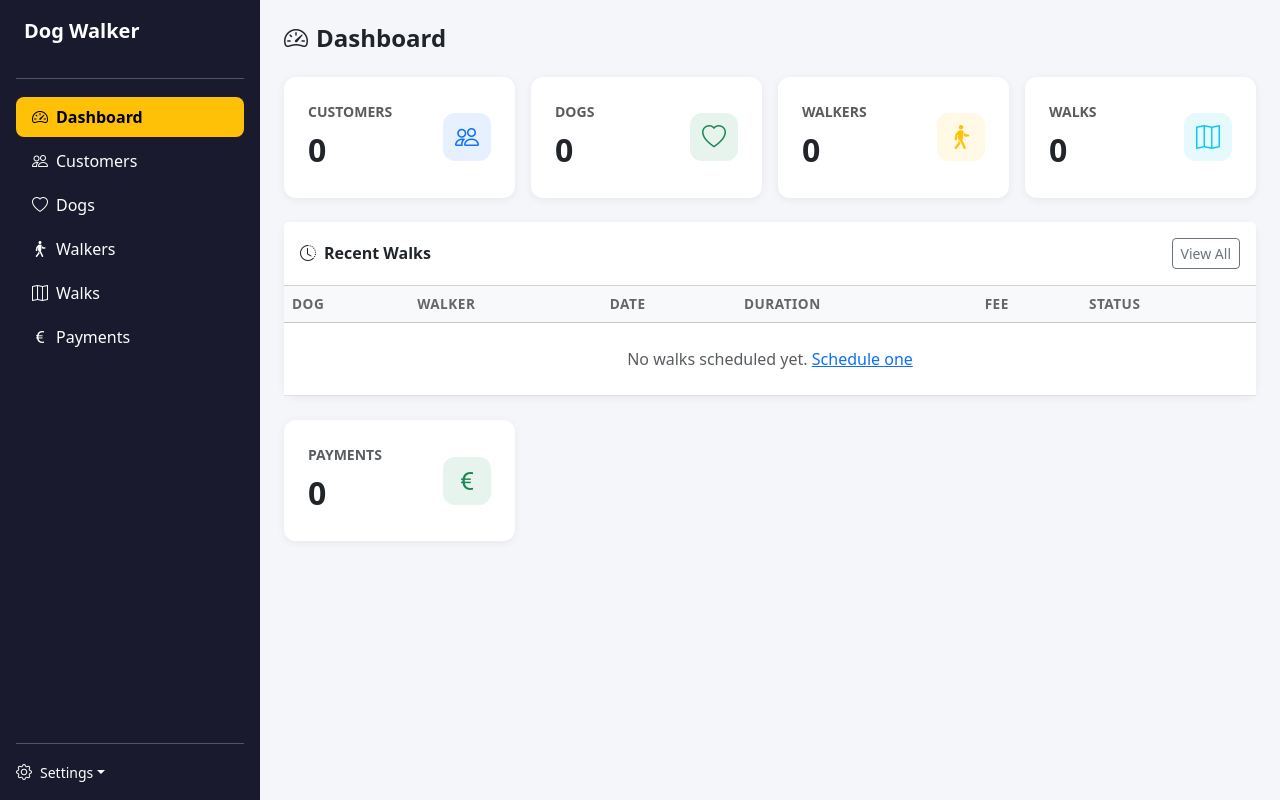
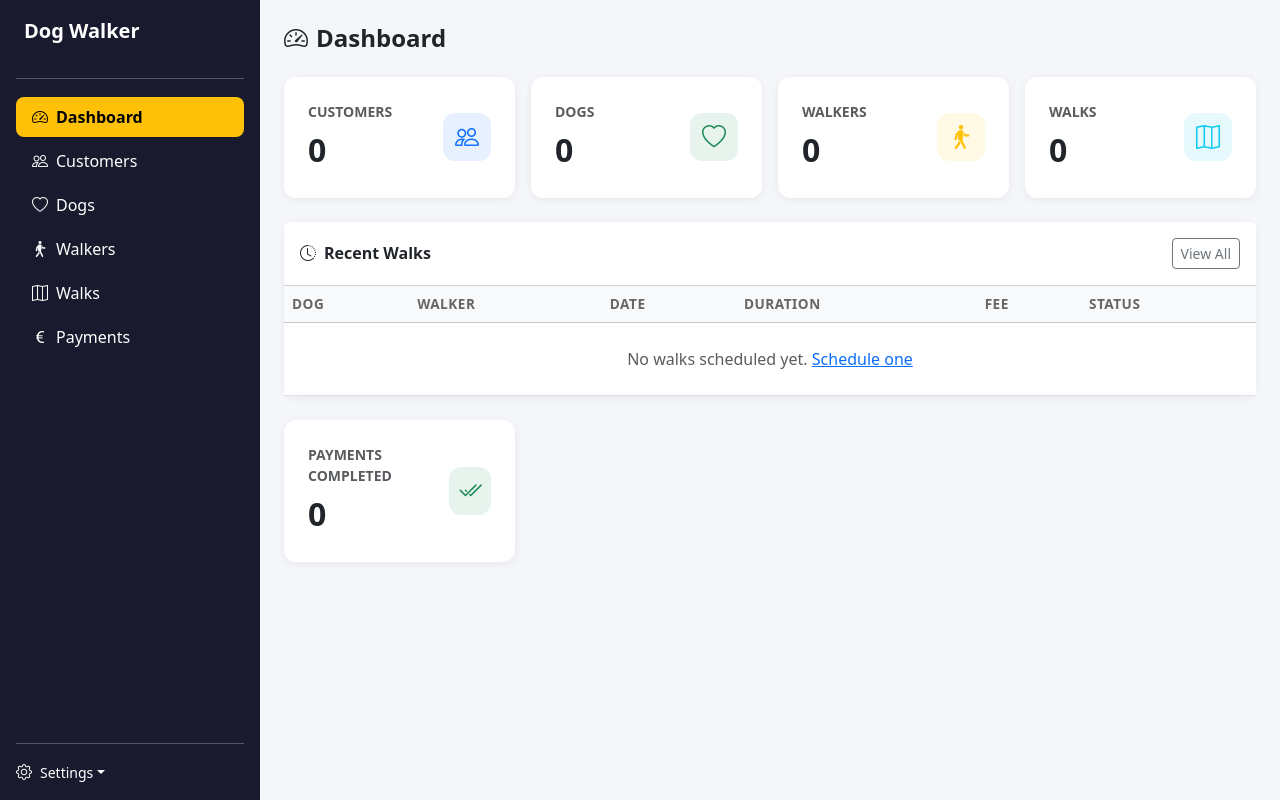
Before and after one commit to NovemcoreCRMSystem/dogwalker-flask, a Flask app: page / in a window 1280 px wide. Run offline with Flask 3, Linux system fonts and the light colour scheme; data that the repository does not hold is empty.

Commit message:
Fix dashboard label, replace euro icon, fix Supabase link

```diff
--- a/templates/base.html
+++ b/templates/base.html
@@ -56,7 +56,7 @@
                 </a>
                 <ul class="dropdown-menu dropdown-menu-dark text-small shadow">
                     <li><a class="dropdown-item" href="https://novemcore.app.n8n.cloud/" target="_blank"><i class="bi bi-diagram-3 me-2"></i>n8n Workflows</a></li>
-                    <li><a class="dropdown-item" href="https://xbanjubmkjqgryoiridz.supabase.co" target="_blank"><i class="bi bi-database me-2"></i>Supabase</a></li>
+                    <li><a class="dropdown-item" href="https://supabase.com/dashboard/project/xbanjubmkjqgryoiridz" target="_blank"><i class="bi bi-database me-2"></i>Supabase</a></li>
                 </ul>
             </div>
         </nav>
--- a/templates/index.html
+++ b/templates/index.html
@@ -102,10 +102,10 @@
         <div class="card stat-card">
             <div class="d-flex justify-content-between align-items-center">
                 <div>
-                    <div class="text-muted small text-uppercase fw-semibold">Payments</div>
+                    <div class="text-muted small text-uppercase fw-semibold">Payments completed</div>
                     <div class="fs-2 fw-bold mt-1">{{ payments }}</div>
                 </div>
-                <div class="icon bg-success bg-opacity-10 text-success"><i class="bi bi-currency-euro"></i></div>
+                <div class="icon bg-success bg-opacity-10 text-success"><i class="bi bi-check2-all"></i></div>
             </div>
             <a href="/payments" class="stretched-link"></a>
         </div>
```
